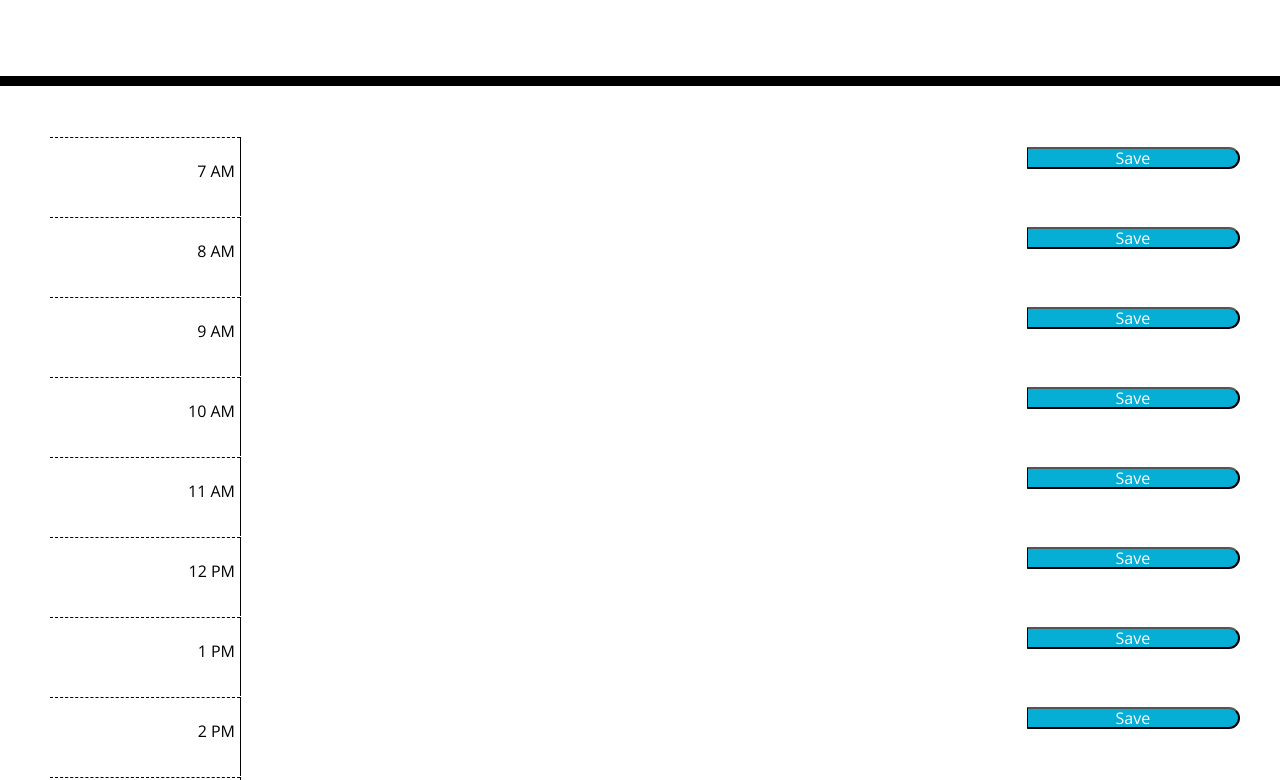
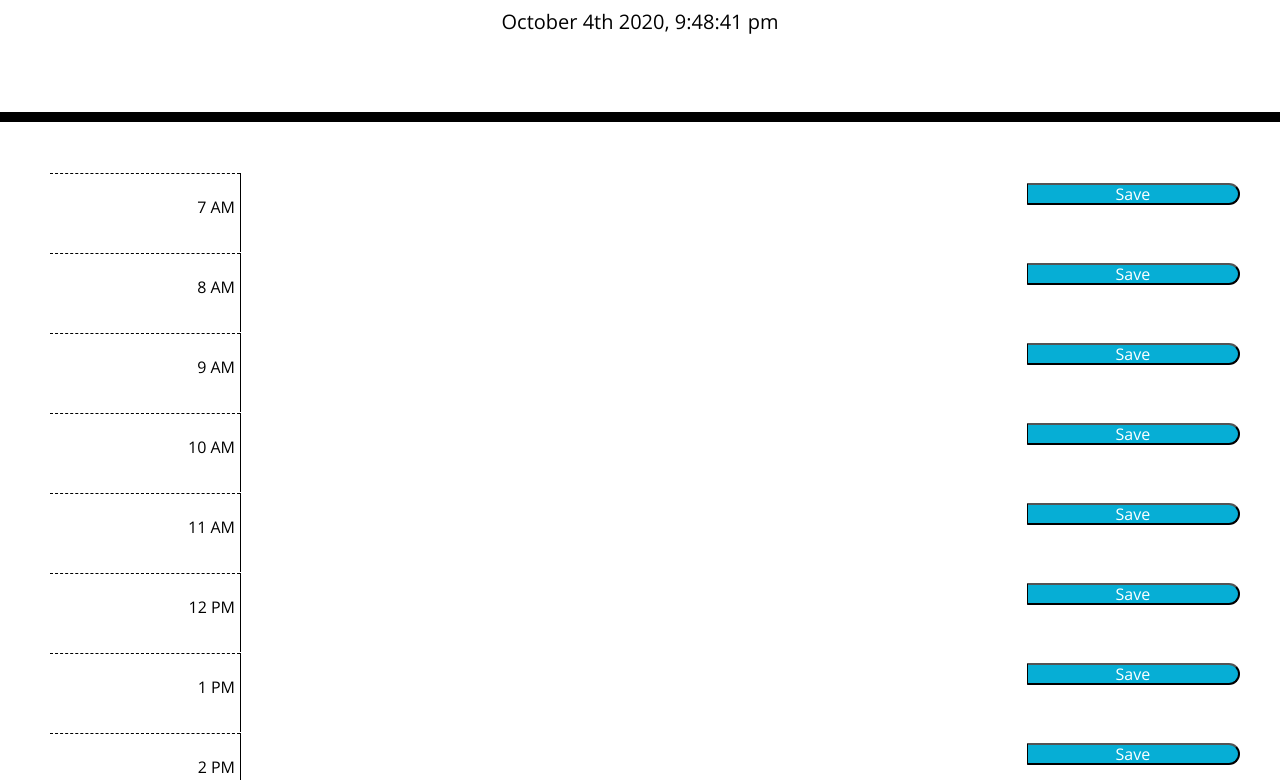
Before and after one commit to ElizabethReuter/Homework-5, a plain HTML site: page index.html in a window 1280 px wide. Shown: the part 182-962 px from the top of the page. Drawn offline with nearby package versions, Linux system fonts and the light colour scheme.

Commit message:
added time and date

```diff
--- a/script.js
+++ b/script.js
@@ -12,3 +12,8 @@ let myCalendar = {
     "5 PM": "",
     "6 PM": "",
 };
+
+    // gets current time and day information and displays on html
+var currentDay = $("#currentDay");
+    currentDay = moment().format('MMMM Do YYYY, h:mm:ss a');
+    $("#currentDay").text(currentDay);
--- a/style.css
+++ b/style.css
@@ -48,10 +48,6 @@ body {
     text-align: right;
   }
 
-  /* .text {
-    text-align: center;
-  } */
-
   .past {
     background-color: #d3d3d3;
     color: white;
```
